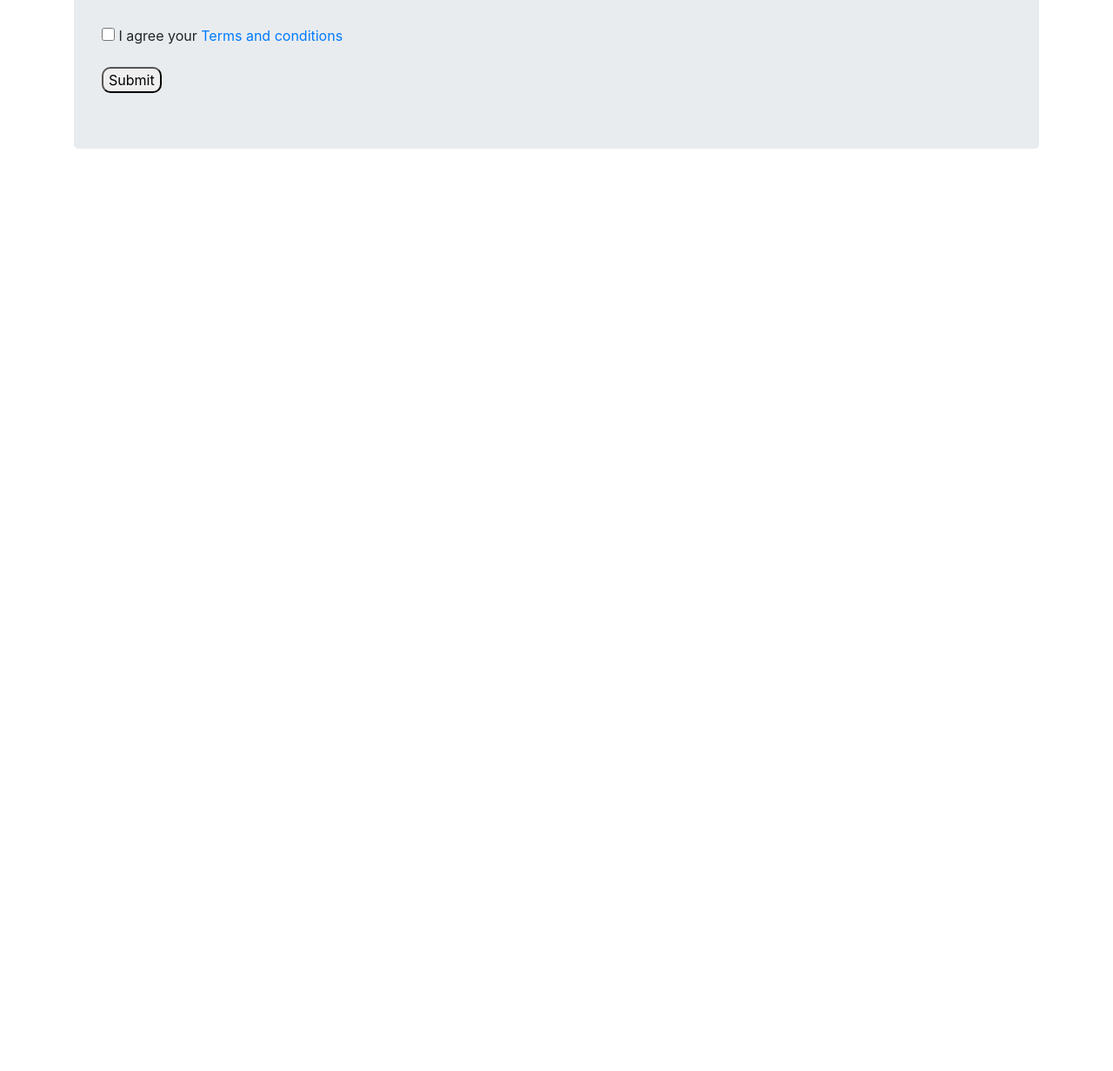
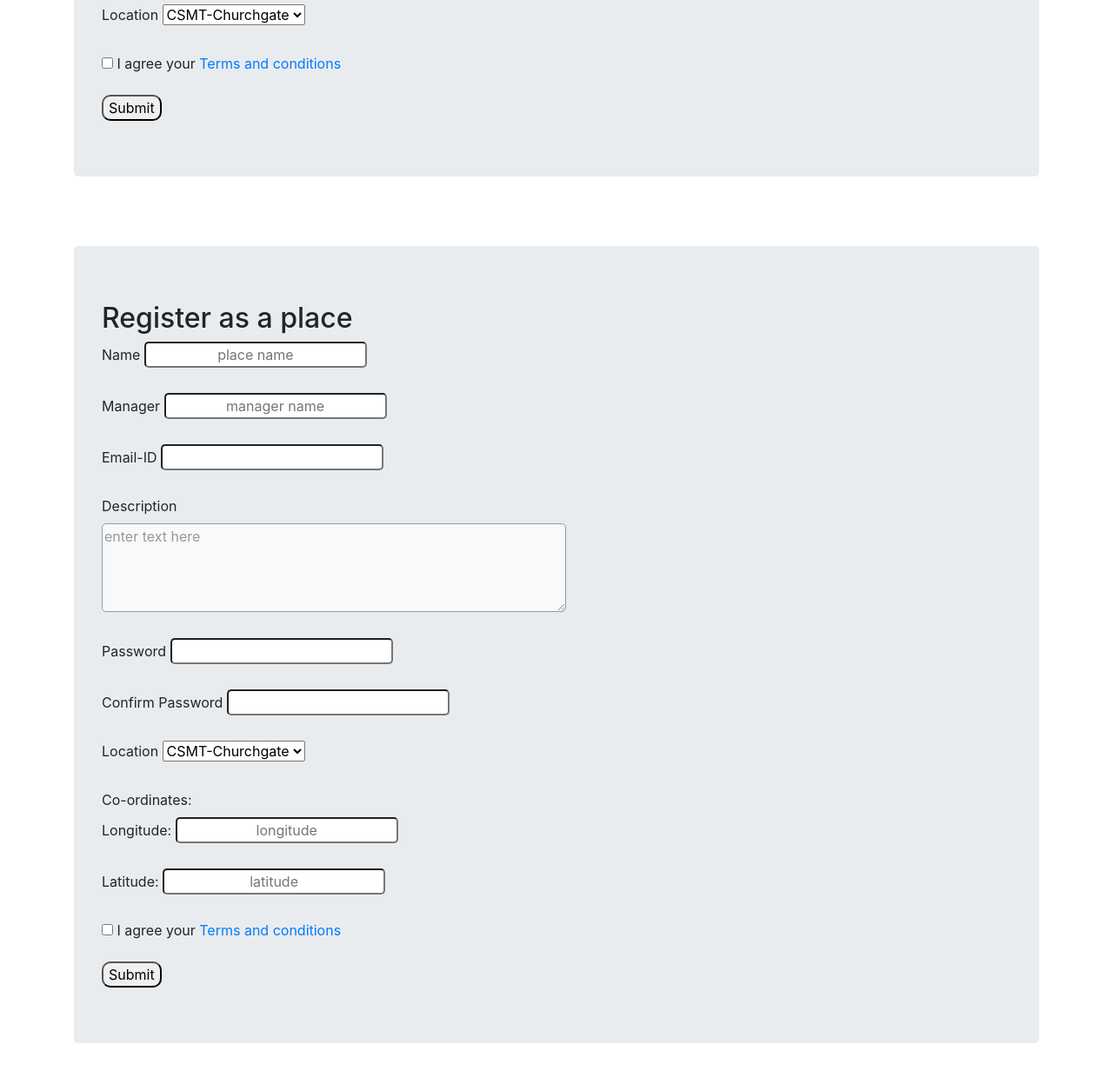
Before and after one commit to agent515/Travel_guide, a website: page Travel_guide/www/sign_up.html in a window 1280 px wide. Shown: the part 503-1735 px from the top of the page at 87% size. Before the commit the page ends 800 px from the top, so only its background shows below. Drawn offline with Linux system fonts and the light colour scheme.

Commit message:
Sign_up & Forgot password page

```diff
--- a/Travel_guide/www/sign_up.html
+++ b/Travel_guide/www/sign_up.html
@@ -1,5 +1,9 @@
-<html>
+<!DOCTYPE html>
+<html lang="en">
     <head>
+        <meta charset="UTF-8">
+    <meta name="viewport" content="width=device-width, initial-scale=1.0">
+    <meta http-equiv="X-UA-Compatible" content="ie=edge">
         <title>Sign up</title>
         <link rel="stylesheet" href="bootstrap-4.3.1-dist/css/bootstrap.css">
         <link rel="stylesheet" href="bootstrap-4.3.1-dist/css/bootstrap.min.css">
@@ -67,6 +71,12 @@
                 height: 30;
                 width:100;
             }
+
+            #ta {
+                opacity: 0.7;
+                border-radius: 5px;
+            }
+
         </style>
 
     </head>
@@ -103,7 +113,7 @@
 -->
         </ul>
             <form class="form-inline my-2 my-lg-0">
-              <input class="form-control mr-sm-2" type="search" placeholder="Search" aria-label="Search">
+              <input class="form-control mr-sm-2" type="search" placeholder="Location" aria-label="Search">
               <button class="btn btn-outline-success my-2 my-sm-0" type="submit">Search</button>
             </form>&nbsp;&nbsp;
             <ul class="navbar-nav">
@@ -118,7 +128,7 @@
 
           </div>
         </nav>
-
+        <br><br>
         <div class="container">
             <div class="jumbotron" >
                     <img src="" ><br><br>
@@ -162,17 +172,72 @@
 
                         <input type="checkbox" id="checked" style="text-align: left;height: 15;width:15">  I agree your <a href="about.html">Terms and conditions</a><br><br>
 
-                        <button onclick="sign_up()">Submit</button>
+                        <button onclick="user_sign_up()">Submit</button>
 
-<!--                <script type="text/javascript" src="js/index.js" ></script>-->
-                <script type="text/javascript" src="js/jquery.js"></script>
+
+
+            </div>
+            <br><br>
+
+            <div class="jumbotron">
+                <h2>Register as a place</h2>
+                <label>Name</label>
+                <input type="text" id="place_name" placeholder="place name"><br><br>
+                <label>Manager</label>
+                <input type="text" id="manager" placeholder="manager name"><br><br>
+                <label>Email-ID</label>
+                <input type="text" id="email"><br><br>
+                <label>Description</label><br>
+                <textarea rows="4" cols="50" id="ta" placeholder="enter text here"></textarea><br><br>
+                <label>Password</label>
+                <input type="password" id="pwd"><br><br>
+                <label>Confirm Password</label>
+                <input type="password" id="cpwd"><br><br>
+                <label>Location</label>
+                <select id="s1" >
+                    <option value="c" >CSMT-Churchgate</option>
+                    <option value="bc">Byculla</option>
+                    <option value="d">Dadar</option>
+                    <option value="b">Bandra</option>
+                    <option value="g">Ghatkopar</option>
+                    <option value="a">Andheri</option>
+                    <option value="t">Thane</option>
+                    <option value="m">Mulund</option>
+                    <option value="ml">Malad</option>
+                    <option value="bo">Borivali</option>
+                    <option value="gn">Ghansoli</option>
+                    <option value="v">Vashi</option>
+                    <option value="nu">Nerul</option>
+                    <option value="di">Dombivli</option>
+                    <option value="k">Kalyan</option>
+                    <option value="kh">Kharghar</option>
+                    <option value=p>Panvel</option>
+                    <option value="vs">Vasai</option>
+                    <option value="tl">Titwala</option>
+                    <option value="ne">Neral</option>
+                    <option value="k">Karjat</option>
+                    <option value="n">Kasara</option>
+                    <option value="kp">Khopoli</option>
+                </select><br><br>
+
+                <label>Co-ordinates:</label><br>
+                <label>Longitude:</label>
+                <input type="text" id="longitude" placeholder="longitude" ><br><br>
+                <label>Latitude:</label>
+                <input type="text" id="latitude" placeholder="latitude" ><br><br>
+
+                <input type="checkbox" id="checked" style="text-align: left;height: 15;width:15">  I agree your <a href="about.html">Terms and conditions</a><br><br>
+
+                <button onclick="place_sign_up()">Submit</button>
+
 
             </div>
 
         </div>
 
 
-
+        <!--                <script type="text/javascript" src="js/index.js" ></script>-->
+                <script type="text/javascript" src="js/jquery.js"></script>
 
     </body>
 </html>
```
Also changed, not shown: Travel_guide/www/about.html (+12 -0 lines), Travel_guide/www/base.html (+5 -1 lines), Travel_guide/www/forgot_pwd.html (+93 -0 lines), Travel_guide/www/index.html (+6 -2 lines), Travel_guide/www/login.html (+9 -3 lines).
